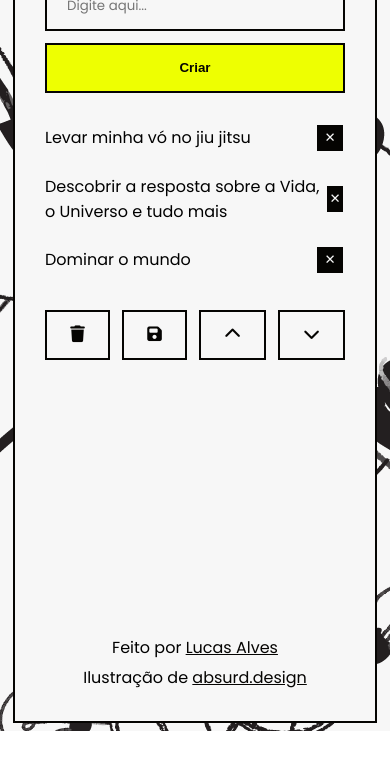
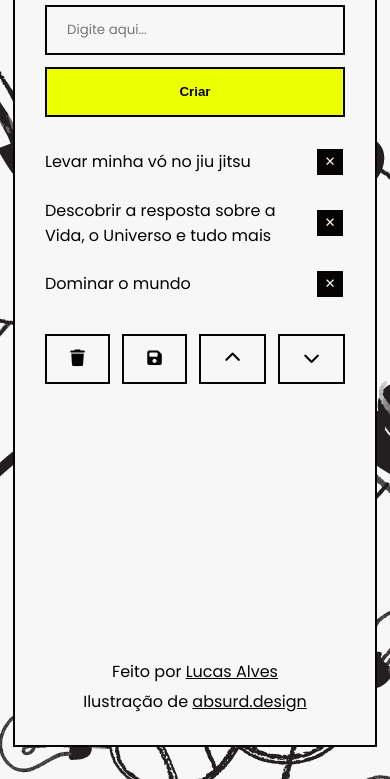
Before and after one commit to lucas-adb/lista-de-tarefas, a plain HTML site: page index.html in a window 390 px wide. Shown: the part 113-892 px from the top of the page. Before the commit the page ends 844 px from the top, so only its background shows below. Drawn offline with Linux system fonts and the light colour scheme.

Commit message:
responsividade do botão 'x' e a margin do wrapper

```diff
--- a/style.css
+++ b/style.css
@@ -26,7 +26,7 @@ input {
   min-height: 100vh;
   background-image: url("imgs/absurdbg.png");
   background-position: center;
-  padding: 0 9rem;
+  padding: 1.5rem 9rem;
 }
 
 main {
@@ -127,7 +127,7 @@ h1 {
   text-align: center;
   border: 0.125rem solid var(--todo-white);
   cursor: pointer;
-  width: 1.875rem;
+  min-width: 1.875rem;
   height: 1.875rem;
   caret-color: transparent;
 }
@@ -186,7 +186,7 @@ a:hover {
 }
 
 
-@media (max-width: 400px)
+@media (max-width: 450px)
 {
   #input-container
    {
```
